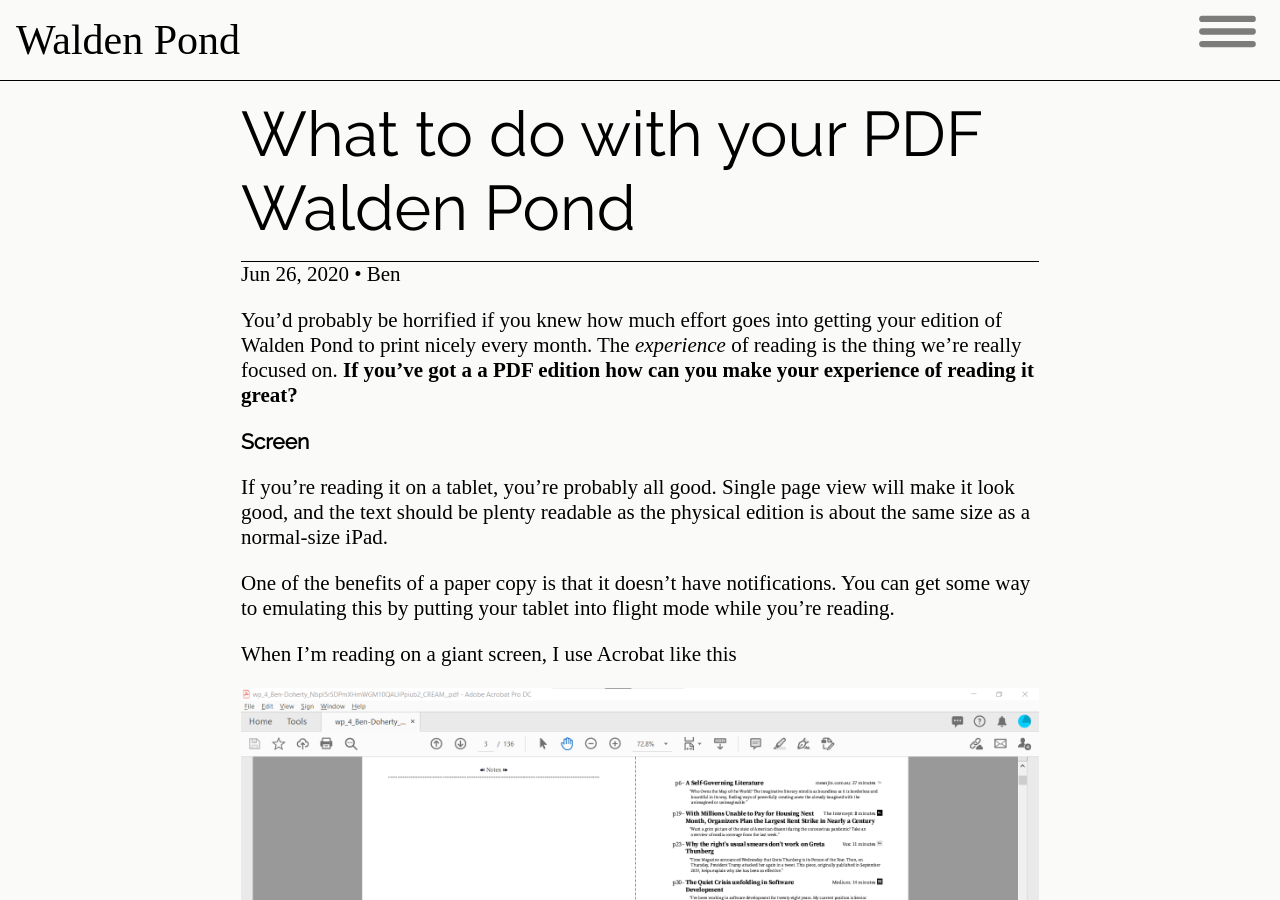
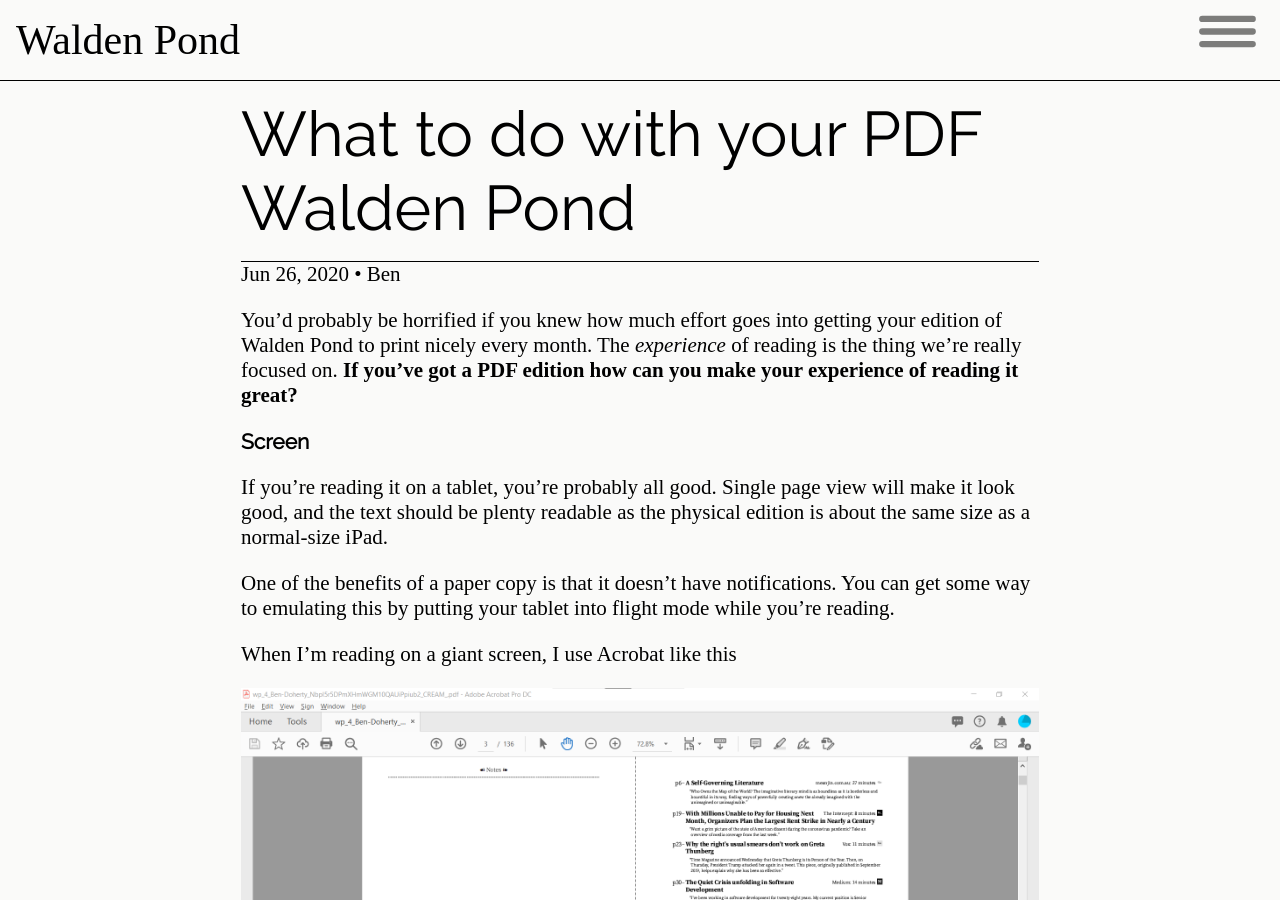
Before and after one commit to notionparallax/wp2frontEnd, a Jekyll site: the page built from _posts/2020-06-26-printing-your-pdf.md, in a window 1280 px wide and 900 px high. Built offline with Jekyll 4.4.1, drawn with Linux system fonts in a browser that asks for light colours; some web fonts are replaced; comment, search, counter and statistics services are not loaded.

Commit message:
fix a typo

```diff
--- a/_posts/2020-06-26-printing-your-pdf.md
+++ b/_posts/2020-06-26-printing-your-pdf.md
@@ -10,18 +10,18 @@ tags: []
 author-name: Ben Doherty
 
 # this goes on the index page, and into facebook shares
-description: "If you've got a a PDF edition how can you make your experience of reading it great?"
+description: "If you've got a PDF edition how can you make your experience of reading it great?"
 
 # This is what twitter will pick up if someone tweets the link to this page
 # 110 marker
 #123456789 123456789 123456789 123456789 123456789 123456789 123456789 123456789 123456789 123456789 123456789 123456789
-twitter-body: "If you've got a a PDF edition how can you make your experience of reading it great?"
+twitter-body: "If you've got a PDF edition how can you make your experience of reading it great?"
 # Twitter and facebook will pick up this image. you can also use it in a post with: -
 #![alt text]({{ site.baseurl }}/assets/{{page.featuredimg}})
 featuredimg: https://pbs.twimg.com/media/EZakiU8VAAE1Okz?format=jpg
 ---
 
-You'd probably be horrified if you knew how much effort goes into getting your edition of Walden Pond to print nicely every month. The _experience_ of reading is the thing we're really focused on. **If you've got a a PDF edition how can you make your experience of reading it great?**
+You'd probably be horrified if you knew how much effort goes into getting your edition of Walden Pond to print nicely every month. The _experience_ of reading is the thing we're really focused on. **If you've got a PDF edition how can you make your experience of reading it great?**
 
 ## Screen
 
```
